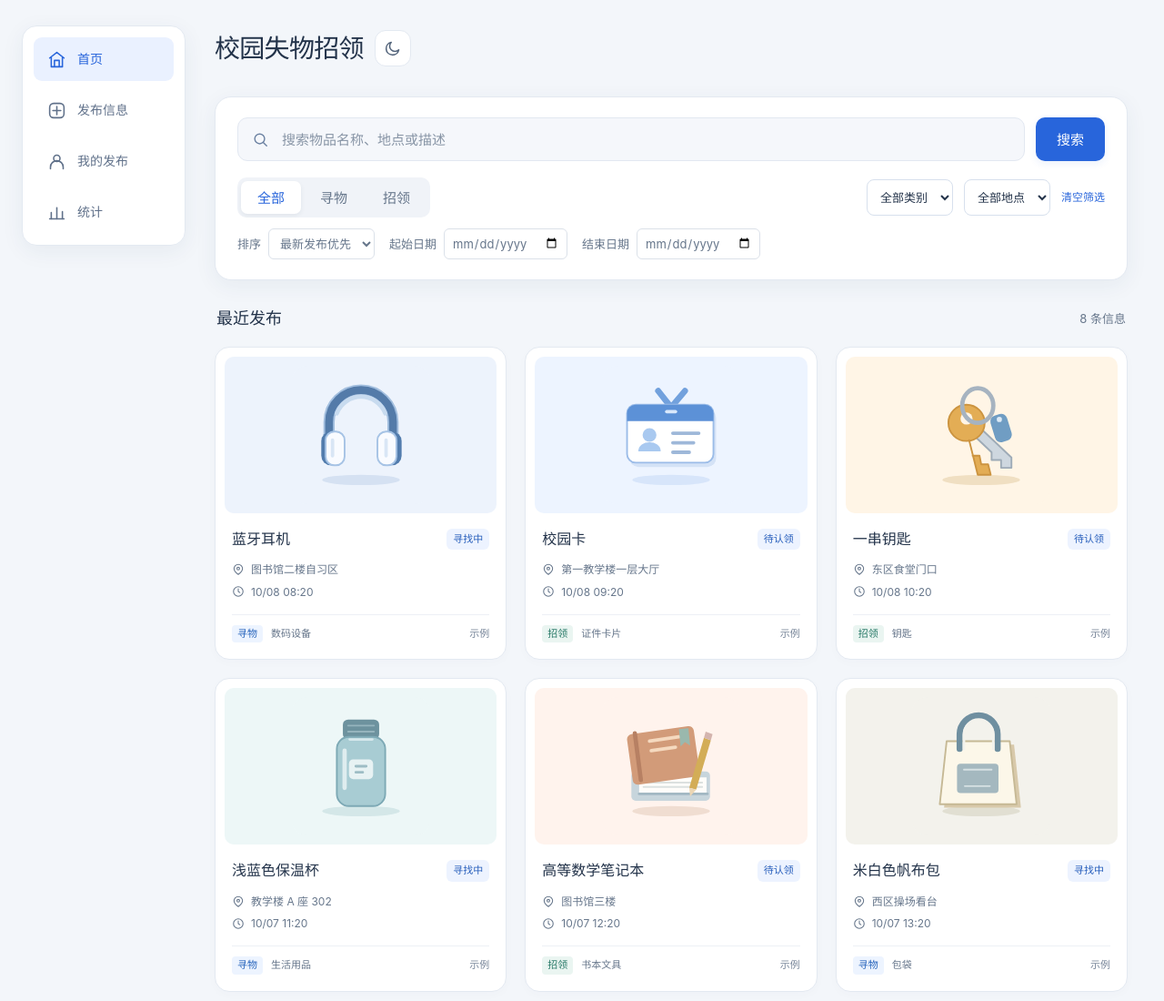
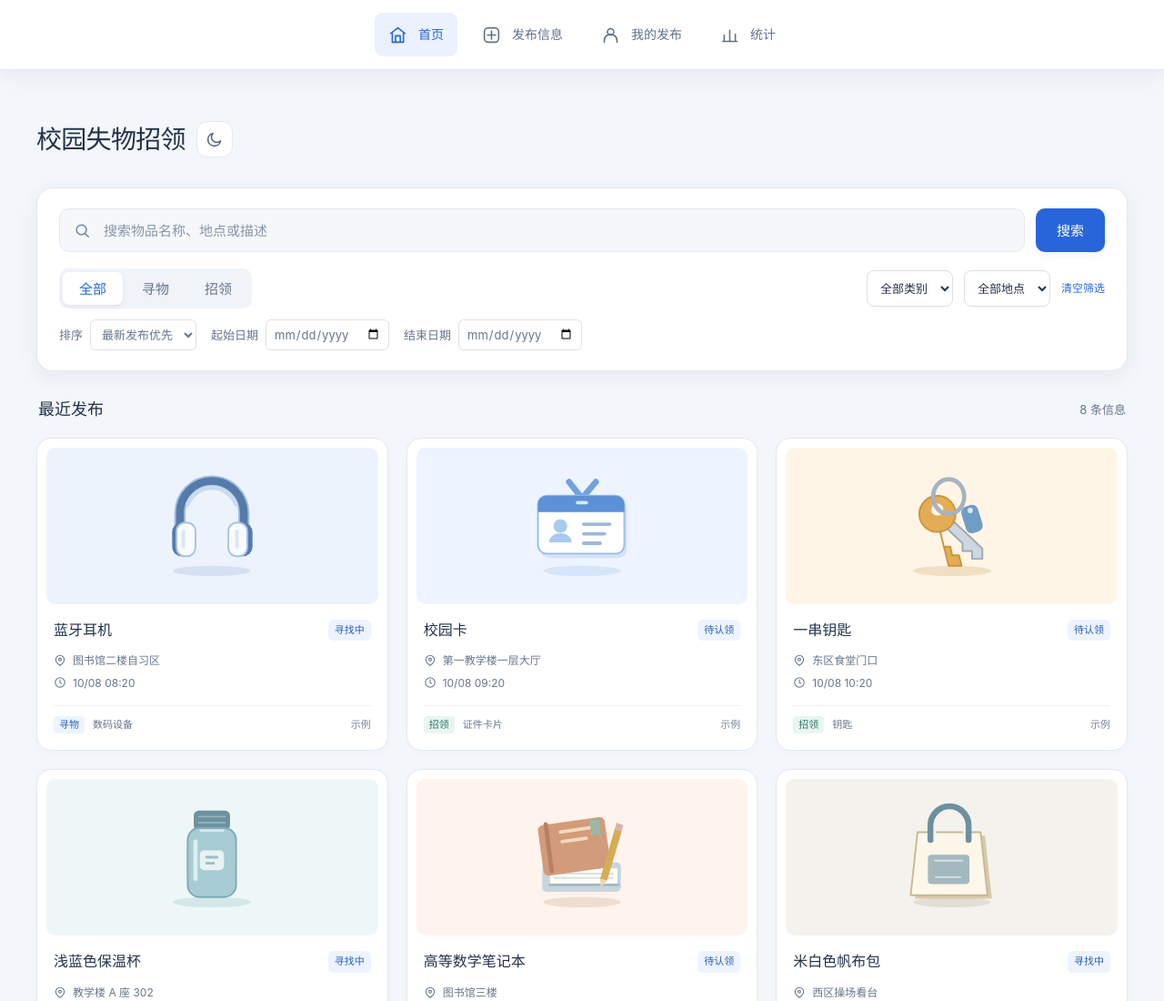
Before and after one commit to cht-hyp/campus-lost-and-found, a website with bundled scripts: page index.html in a window 1280 px wide. Shown: the top 1100 px of the page at 91% size. Built offline with nearby package versions, Linux system fonts and the light colour scheme.

Commit message:
fix: 导航从左侧边栏改为顶部导航
- 桌面端主导航由左侧固定侧栏改为顶部横向导航，内容不再左偏移、卡片对齐统一
- 页面容器改用顶部留白，详情页右侧吸顶偏移同步下移避让顶部导航
- 移动端仍保留底部导航

```diff
--- a/css/styles.css
+++ b/css/styles.css
@@ -70,7 +70,7 @@ p {
 .page-shell {
   max-width: 1500px;
   margin: 0 auto;
-  padding: 0 40px 48px 236px;
+  padding: 100px 40px 48px;
 }
 .page-shell:focus {
   outline: none;
@@ -793,7 +793,7 @@ select {
   display: grid;
   gap: 18px;
   position: sticky;
-  top: 28px;
+  top: 96px;
 }
 .contact-card,
 .owner-card {
@@ -1096,16 +1096,15 @@ select {
 .main-nav {
   position: fixed;
   z-index: 5;
-  top: 28px;
-  left: max(24px, calc((100vw - 1500px) / 2 + 24px));
-  display: flex;
-  flex-direction: column;
-  gap: 8px;
-  width: 180px;
-  padding: 12px;
+  top: 0;
+  left: 0;
+  right: 0;
+  display: flex;
+  justify-content: center;
+  gap: 12px;
+  padding: 14px 24px;
   background: white;
-  border: 1px solid var(--line);
-  border-radius: 16px;
+  border-bottom: 1px solid var(--line);
   box-shadow: var(--shadow);
 }
 .main-nav a {
@@ -1296,13 +1295,7 @@ mark {
 }
 @media (max-width: 1199px) {
   .page-shell {
-    padding-left: 214px;
     padding-right: 28px;
-  }
-  .main-nav {
-    width: 164px;
-    left: 22px;
-    padding: 10px;
   }
   .cards-grid {
     grid-template-columns: repeat(2, minmax(0, 1fr));
```
